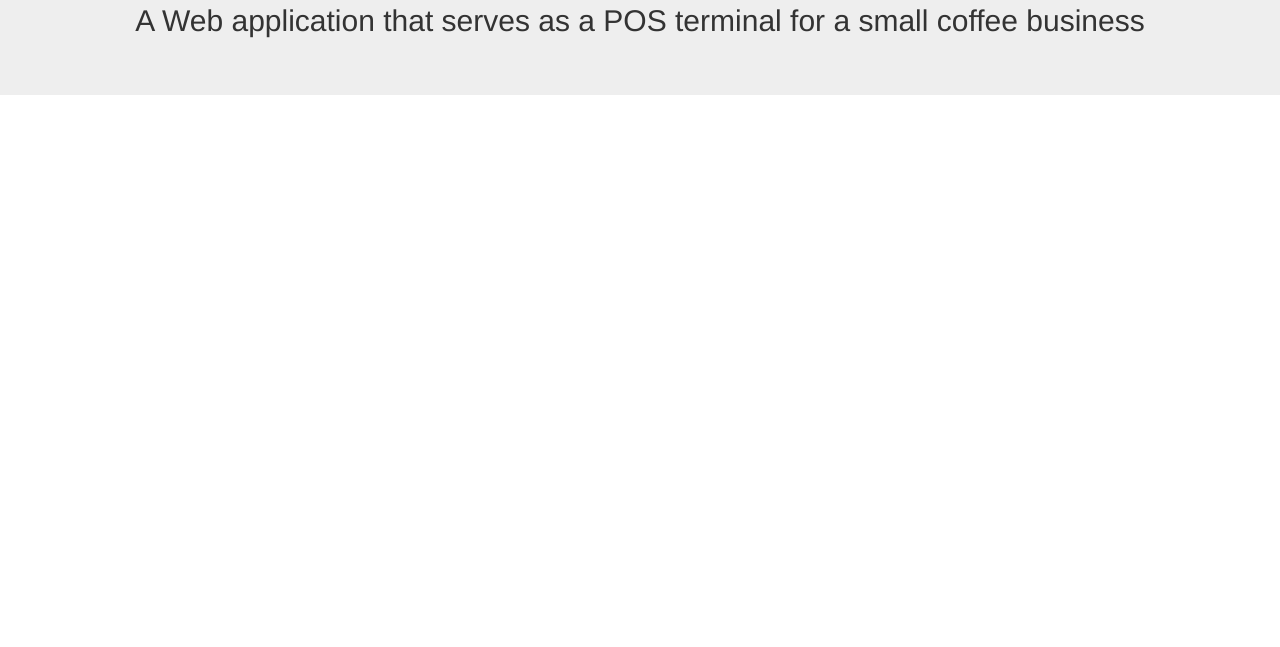
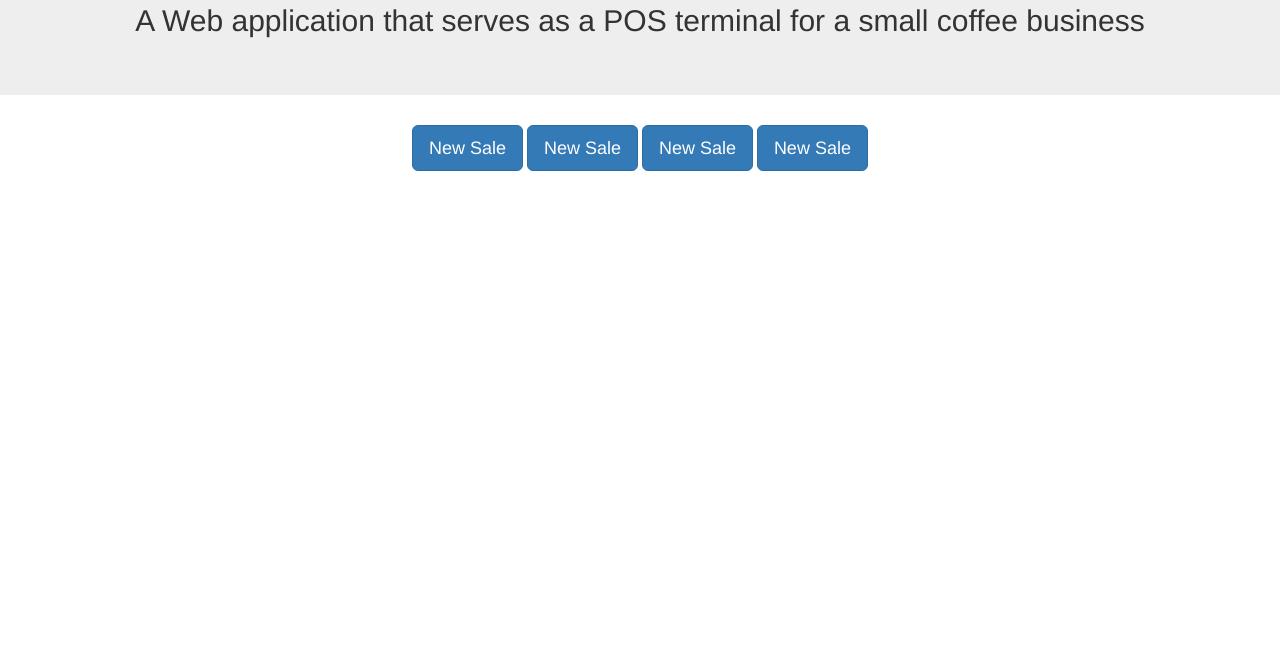
Before and after one commit to matthewhaotran/coffee-haus, a website: page client/index.html in a window 1280 px wide. Shown: the part 153-800 px from the top of the page. Drawn offline with nearby package versions, Linux system fonts and the light colour scheme; files that its build step writes are made by us from their sources.

Commit message:
update splash

```diff
--- a/client/index.html
+++ b/client/index.html
@@ -1,17 +1,28 @@
 <!DOCTYPE html>
 <html lang="en" ng-app="app">
+
 <head>
   <meta charset="UTF-8">
   <meta name="viewport" content="width=device-width, initial-scale=1">
 
   <link rel="stylesheet" href="css/bundle.min.css">
 </head>
+
 <body>
   <div class="jumbotron text-center">
     <h1>Coffeehouse</h1>
     <h2>A Web application that serves as a POS terminal for a small coffee business</h2>
   </div>
+  <div class="container">
+    <div class="row text-center">
+      <button class="btn btn-primary btn-lg">New Sale</button>
+      <button class="btn btn-primary btn-lg">New Sale</button>
+      <button class="btn btn-primary btn-lg">New Sale</button>
+      <button class="btn btn-primary btn-lg">New Sale</button>
+    </div>
+  </div>
 
   <script src="js/bundle.min.js"></script>
 </body>
+
 </html>
```
Lines whose indentation alone changed are shown as unchanged.
